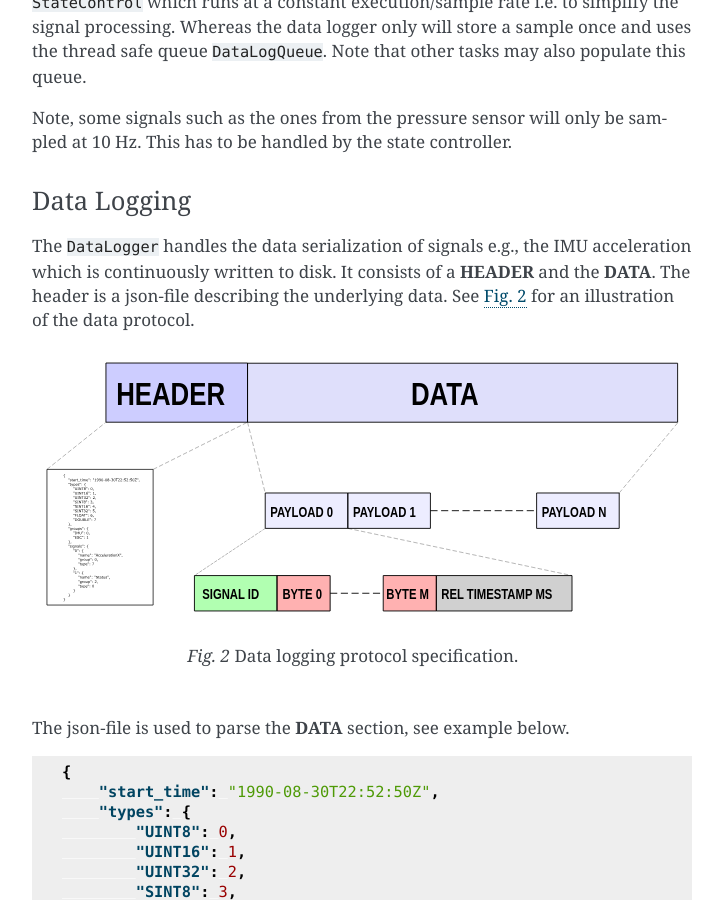
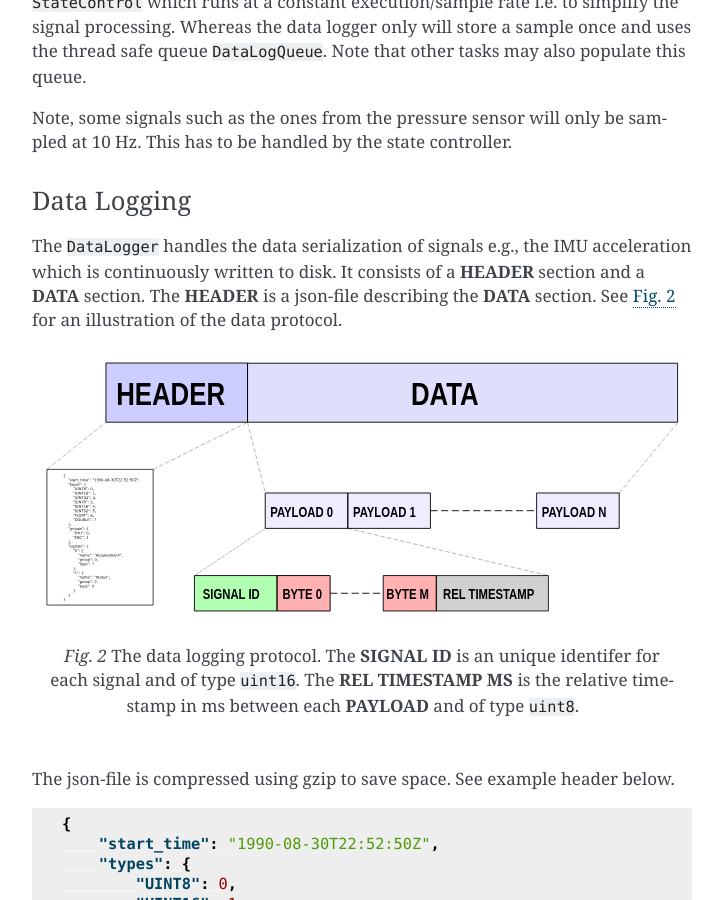
Before and after one commit to real-tintin/ugglan, a Sphinx documentation site: the page built from doc/source/drone.rst, in a window 1280 px wide and 900 px high, scrolled down 1092 px. Shown: the whole window, without its empty margins (388-1111 px from the left). Built offline with Sphinx 7.4.7, drawn with Linux system fonts in a browser that asks for light colours.

Commit message:
Update doc for data logging.

```diff
--- a/doc/source/drone.rst
+++ b/doc/source/drone.rst
@@ -74,17 +74,19 @@ at 10 Hz. This has to be handled by the state controller.
 Data Logging
 -----------------
 The ``DataLogger`` handles the data serialization of signals e.g., the IMU acceleration
-which is continuously written to disk. It consists of a **HEADER** and the **DATA**.
-The header is a json-file describing the underlying data. See :numref:`data_log_protocol`
-for an illustration of the data protocol.
+which is continuously written to disk. It consists of a **HEADER** section and a **DATA**
+section. The **HEADER** is a json-file describing the **DATA** section. See
+:numref:`data_log_protocol` for an illustration of the data protocol.
 
 .. _data_log_protocol:
 .. figure:: figures/data_log_protocol.svg
     :width: 100%
 
-    Data logging protocol specification.
+    The data logging protocol. The **SIGNAL ID** is an unique identifer for each signal
+    and of type ``uint16``. The **REL TIMESTAMP MS** is the relative timestamp in ms
+    between each **PAYLOAD** and of type ``uint8``.
 
-The json-file is used to parse the **DATA** section, see example below.
+The json-file is compressed using gzip to save space. See example header below.
 
 .. code-block:: json
 
```
Also changed, not shown: doc/source/figures/data_log_protocol.svg.
